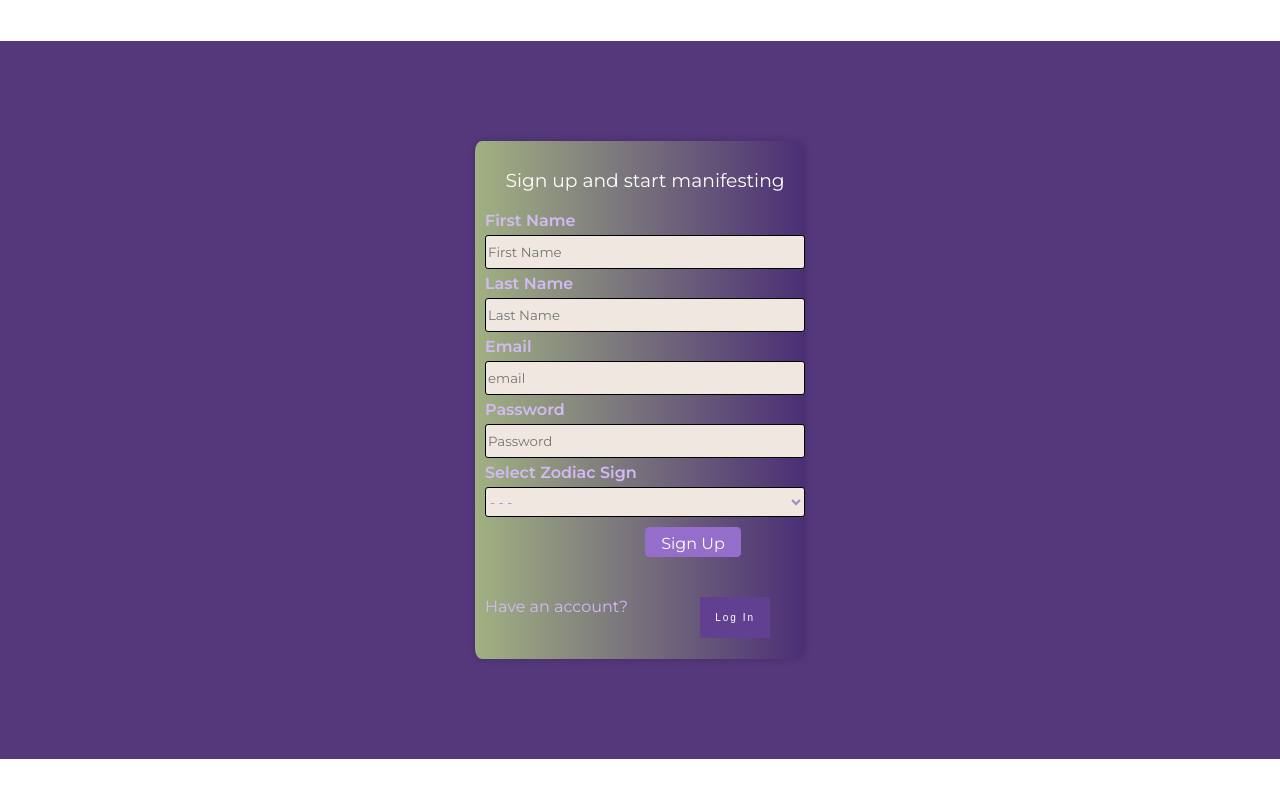
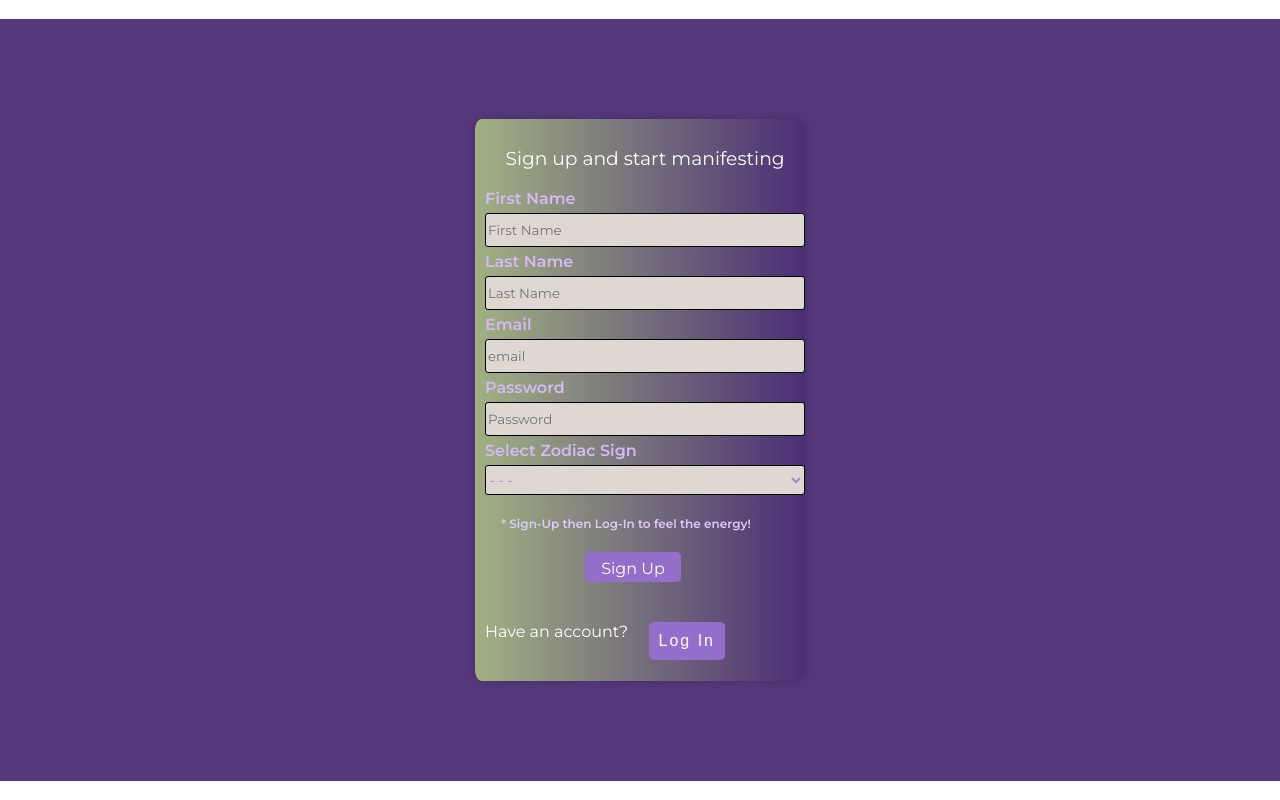
Before and after one commit to mbahan1/project-3-sapling, a React (Create React App) app in the folder client/: page /signup in a window 1280 px wide. Built offline with nearby package versions, Linux system fonts and the light colour scheme.

Commit message:
added description on sign up page and re-styled the log in button

```diff
--- a/client/src/components/SignUpForm/index.jsx
+++ b/client/src/components/SignUpForm/index.jsx
@@ -94,8 +94,10 @@ export default function SignUpForm() {
                     <option value="aquarius">♒ Aquarius (January 20 - February 18)</option>
                     <option value="pisces">♓ Pisces (February 19 - March 20)</option>
                 </select>
+                <div className="message-signup-page">
+                    <span>* Sign-Up then Log-In to feel the energy! </span>
 
-
+                </div>
                 <button
                     className="signUpBtn signUpForm-input"
                     onClick={handleSubmit}
@@ -104,6 +106,7 @@ export default function SignUpForm() {
             </form>
             <div className="linkToSignUp">
                 <span>Have an account?</span>
+
             <div className="logInLink">
                 <Link to="/"><button className="signUp-login-btn">Log In</button></Link>
                 </div>
--- a/client/src/components/SignUpForm/styles.css
+++ b/client/src/components/SignUpForm/styles.css
@@ -1,8 +1,5 @@
 .signUpFormComponent {
     /* width: 500px; */
-
-
-
     margin: 100px;
     box-shadow: 0 0 8px 0 rgba(0,0,0,0.2);
     width: 25%;
@@ -37,7 +34,7 @@
 .signUpForm-input {
     font-family: 'Montserrat', sans-serif;
     font-weight: 400;
-    background-color: #f0e7e0;
+    background-color: #dfd7d1;
     color: #a288c7;
     margin: 5px 0px ;
     height: 30px;
@@ -52,12 +49,20 @@
     font-size: 1rem;
     border-radius: 0.25rem;
     width: 30%;
-    margin-left: 160px;
+    margin-left: 100px;
     margin-bottom: 20px;
+    cursor: pointer;
 }
 
+.signUpBtn:hover {
+    background-color: #613f91;
+    color: white;
+}
+
+
+
 .logInLink {
-    margin-right: 35px;
+    margin-right: 80px;
 
 }
 .signUpHeader {
@@ -68,13 +73,14 @@
 }
 
 .signUp-login-btn{
-    font-size: 10px;
+    font-size: 16px;
     letter-spacing: 2px;
     font-weight: 500;
-    background-color: #613f91;
+    background-color: #946ECA;
+    border-color: #613f91;
     color: #fff;
-    padding: 15px 15px;
-    border-radius: 3%;
+    padding: 10px 10px;
+    border-radius: 9%;
     margin: auto;
     text-align: center;
     display: inline-block !important;
@@ -87,6 +93,18 @@
 }
 
 .signUp-login-btn:hover {
-    background-color: #616e34;
+    background-color: #613f91;
     color: white;
-    }
+}
+
+
+.linkToSignUp{
+    color: #ffffff;
+
+}
+
+.message-signup-page{
+    font-size: 12px;
+    padding:5%;
+    color:#ddcaf7
+}
```
